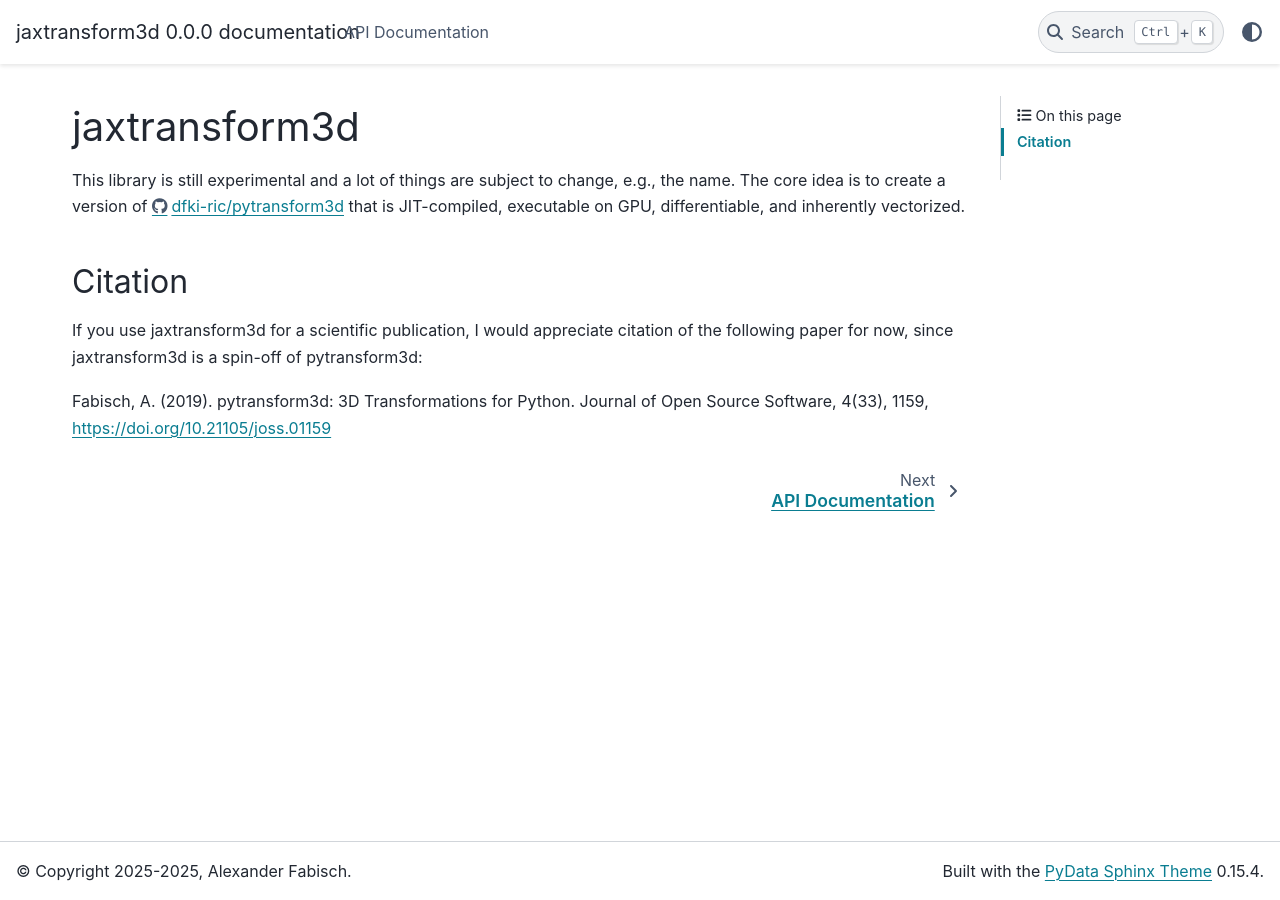
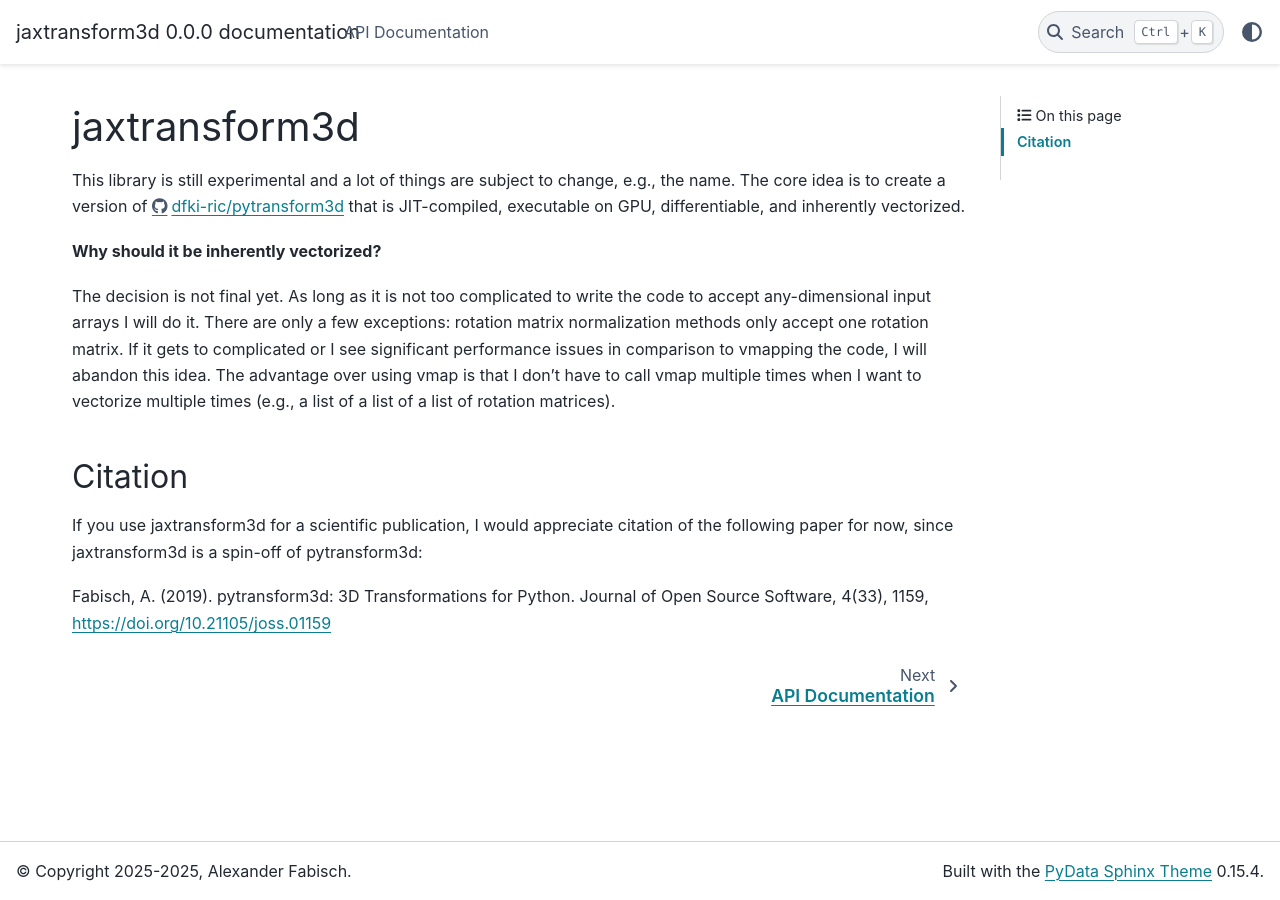
Before and after one commit to AlexanderFabisch/jaxtransform3d, a Sphinx documentation site: the page built from doc/source/index.rst, in a window 1280 px wide. Built offline with Sphinx 7.4.7 and the PyData theme 0.15.4, drawn with Linux system fonts in a browser that asks for light colours; pages that are not in the unit, such as notebooks, are missing from menus.

Commit message:
Document design decision

```diff
--- a/doc/source/index.rst
+++ b/doc/source/index.rst
@@ -16,6 +16,17 @@ https://github.com/dfki-ric/pytransform3d
 that is JIT-compiled, executable on GPU, differentiable, and inherently
 vectorized.
 
+**Why should it be inherently vectorized?**
+
+The decision is not final yet. As long as it is not too complicated to write
+the code to accept any-dimensional input arrays I will do it. There are only a
+few exceptions: rotation matrix normalization methods only accept one rotation
+matrix. If it gets to complicated or I see significant performance issues
+in comparison to vmapping the code, I will abandon this idea. The advantage
+over using vmap is that I don't have to call vmap multiple times when I want
+to vectorize multiple times (e.g., a list of a list of a list of rotation
+matrices).
+
 --------
 Citation
 --------
```
